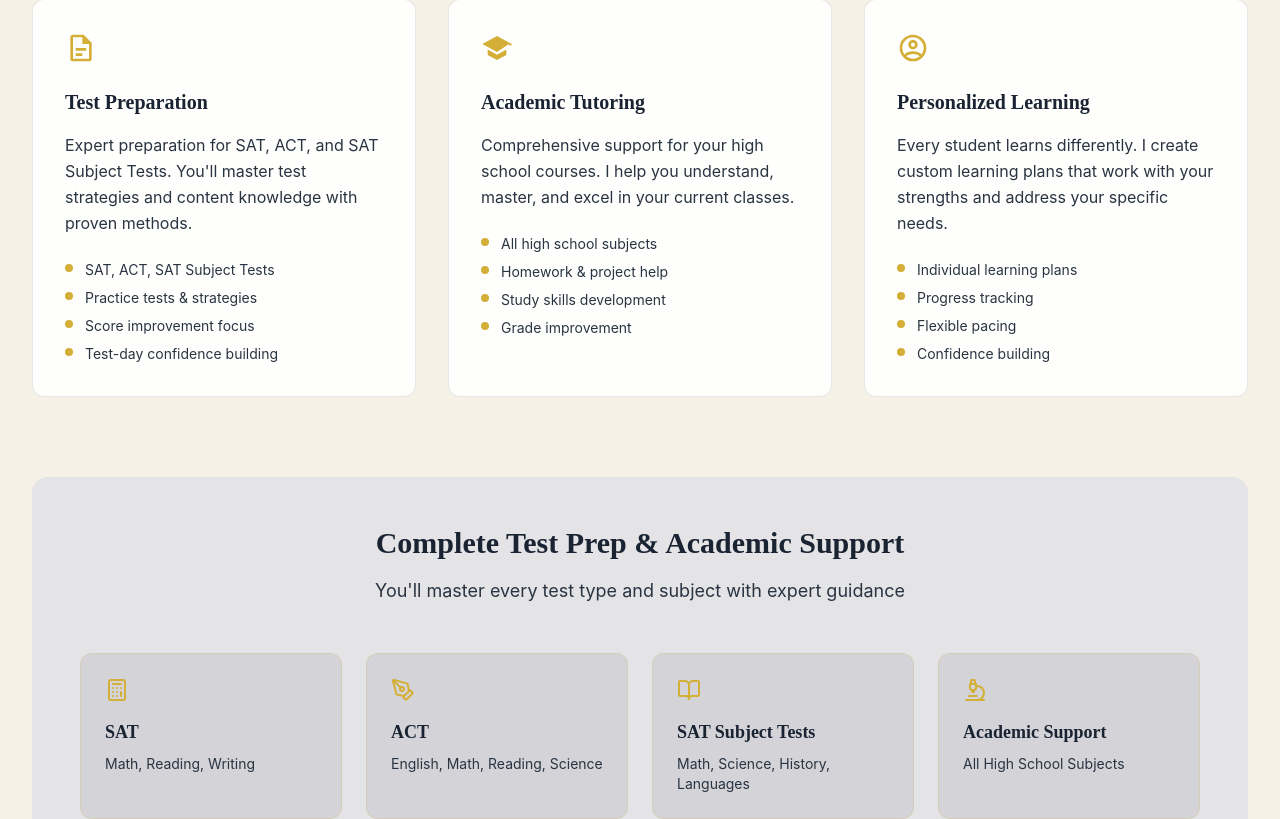
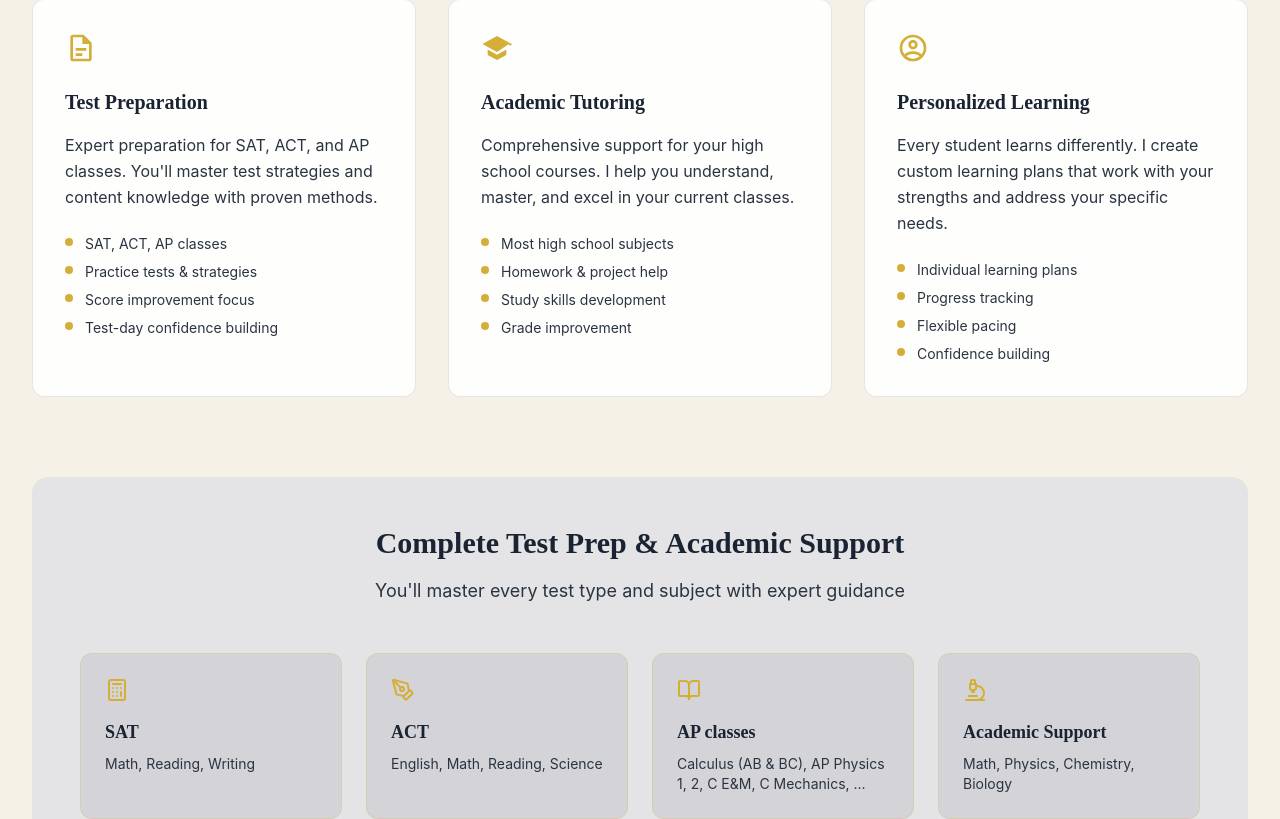
Before and after one commit to kian-m/template-web-ui, a Next.js app: page / in a window 1280 px wide. Shown: the part 1380-2199 px from the top of the page. Built offline with nearby package versions, Linux system fonts and the light colour scheme.

Commit message:
updated ap classes

```diff
--- a/src/components/Services.tsx
+++ b/src/components/Services.tsx
@@ -29,14 +29,14 @@
         {
             icon: <TestPrepIcon />,
             title: "Test Preparation",
-            description: "Expert preparation for SAT, ACT, and SAT Subject Tests. You'll master test strategies and content knowledge with proven methods.",
-            features: [ "SAT, ACT, SAT Subject Tests", "Practice tests & strategies", "Score improvement focus", "Test-day confidence building" ]
+            description: "Expert preparation for SAT, ACT, and AP classes. You'll master test strategies and content knowledge with proven methods.",
+            features: [ "SAT, ACT, AP classes", "Practice tests & strategies", "Score improvement focus", "Test-day confidence building" ]
         },
         {
             icon: <AcademicSupportIcon />,
             title: "Academic Tutoring",
             description: "Comprehensive support for your high school courses. I help you understand, master, and excel in your current classes.",
-            features: [ "All high school subjects", "Homework & project help", "Study skills development", "Grade improvement" ]
+            features: [ "Most high school subjects", "Homework & project help", "Study skills development", "Grade improvement" ]
         },
         {
             icon: <PersonalizedIcon />,
@@ -49,8 +49,8 @@
     const testTypes = [
         { icon: <Calculator className="w-6 h-6" />, name: "SAT", topics: "Math, Reading, Writing" },
         { icon: <PenTool className="w-6 h-6" />, name: "ACT", topics: "English, Math, Reading, Science" },
-        { icon: <BookOpen className="w-6 h-6" />, name: "SAT Subject Tests", topics: "Math, Science, History, Languages" },
-        { icon: <Microscope className="w-6 h-6" />, name: "Academic Support", topics: "All High School Subjects" }
+        { icon: <BookOpen className="w-6 h-6" />, name: "AP classes", topics: "Calculus (AB & BC), AP Physics 1, 2, C E&M, C Mechanics, ..." },
+        { icon: <Microscope className="w-6 h-6" />, name: "Academic Support", topics: "Math, Physics, Chemistry, Biology" }
     ]
 
     const locations = [
```
